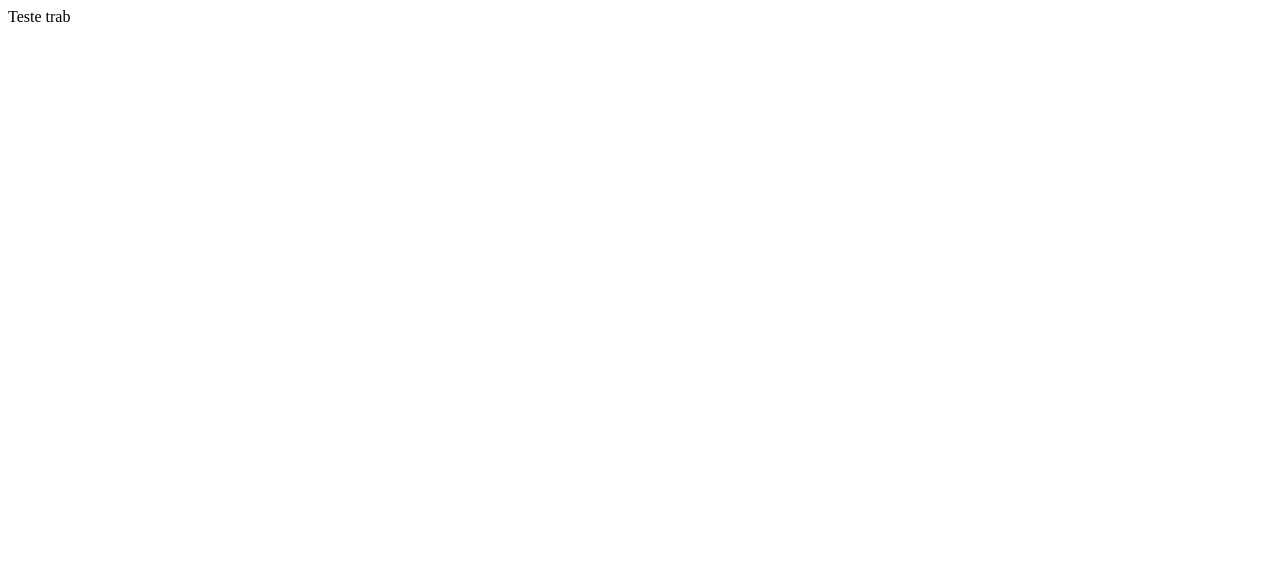
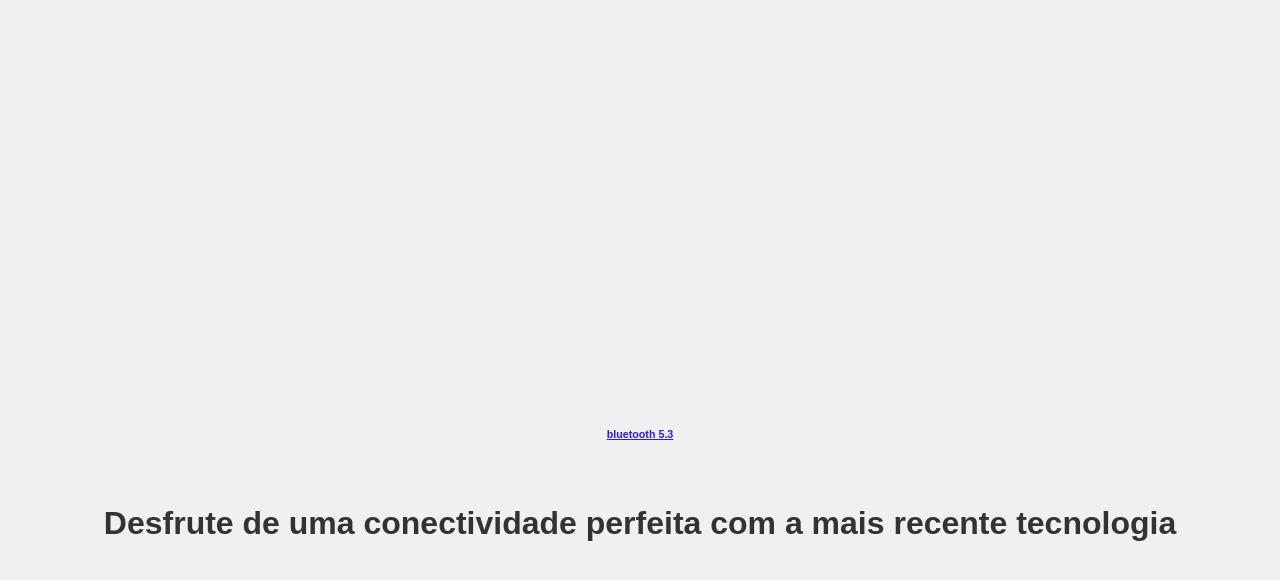
Before and after one commit to Thiagojj/trab, a plain HTML site: page Curso/Trabalho/Index.html in a window 1280 px wide. Drawn offline with Linux system fonts and the light colour scheme.

Commit message:
inserindo novo CSS

```diff
--- /dev/null
+++ b/Curso/Trabalho/Estilo.css
@@ -0,0 +1,49 @@
+/* Estilizando o corpo da página */
+body {
+    background-color: #f0f0f0; /* Cor de fundo clara */
+    font-family: Arial, sans-serif; /* Fonte padrão */
+    margin: 0;
+    padding: 0;
+}
+
+/* Estilizando o título principal (h1) */
+h1 {
+    color: #333; /* Cor do texto */
+    text-align: center; /* Centralizando o título */
+    padding: 20px;
+}
+
+/* Estilizando os parágrafos */
+p {
+    color: #555; /* Cor do texto */
+    font-size: 18px; /* Tamanho da fonte */
+    line-height: 1.6; /* Espaçamento entre linhas */
+    margin: 20px;
+}
+
+/* Estilizando links */
+a {
+    color: #0066cc; /* Cor do link */
+    text-decoration: none; /* Remove sublinhado */
+}
+
+/* Ao passar o mouse sobre o link */
+a:hover {
+    text-decoration: underline; /* Sublinha ao passar o mouse */
+}
+
+/* Estilo da div com classe .caixa */
+.caixa {
+    /*background-color: #e0e0e0; /* Cor de fundo da div */
+    padding: 168px; /* Espaçamento interno */
+    margin: 26px; /* Espaçamento externo */
+   /* border: 1px solid #ccc; /* Borda ao redor da div */
+    border-radius: 8px; /* Cantos arredondados */
+}
+
+.mini{
+    color: #301bec; /* Cor do texto */
+    text-align: center; /* Centralizando o título */
+    padding: 20px;
+    text-decoration: underline;
+}
--- a/Curso/Trabalho/Index.html
+++ b/Curso/Trabalho/Index.html
@@ -3,9 +3,19 @@
 <head>
     <meta charset="UTF-8">
     <meta name="viewport" content="width=device-width, initial-scale=1.0">
-    <title>Gadger</title>
+    <title>UI</title>
+    <!-- Link para o arquivo CSS externo -->
+    <link rel="stylesheet" href="Estilo.css">
 </head>
 <body>
-    Teste trab
+    <div class="caixa">
+        <p> </p>
+    </div>
+    <div>
+        <h6 class="mini">bluetooth 5.3</h6>
+       <h1>
+        Desfrute de uma conectividade perfeita com a mais recente tecnologia
+       </h1>
+    </div>
 </body>
 </html>
```
